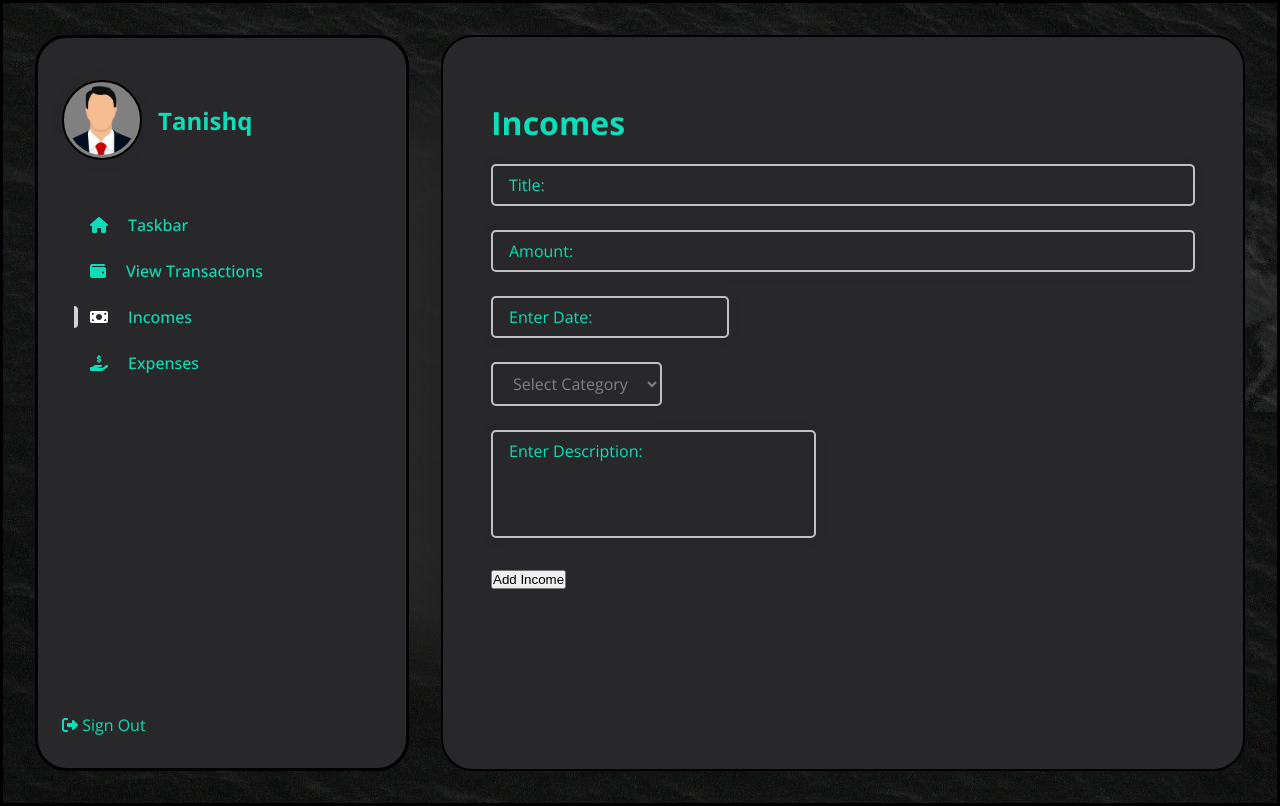
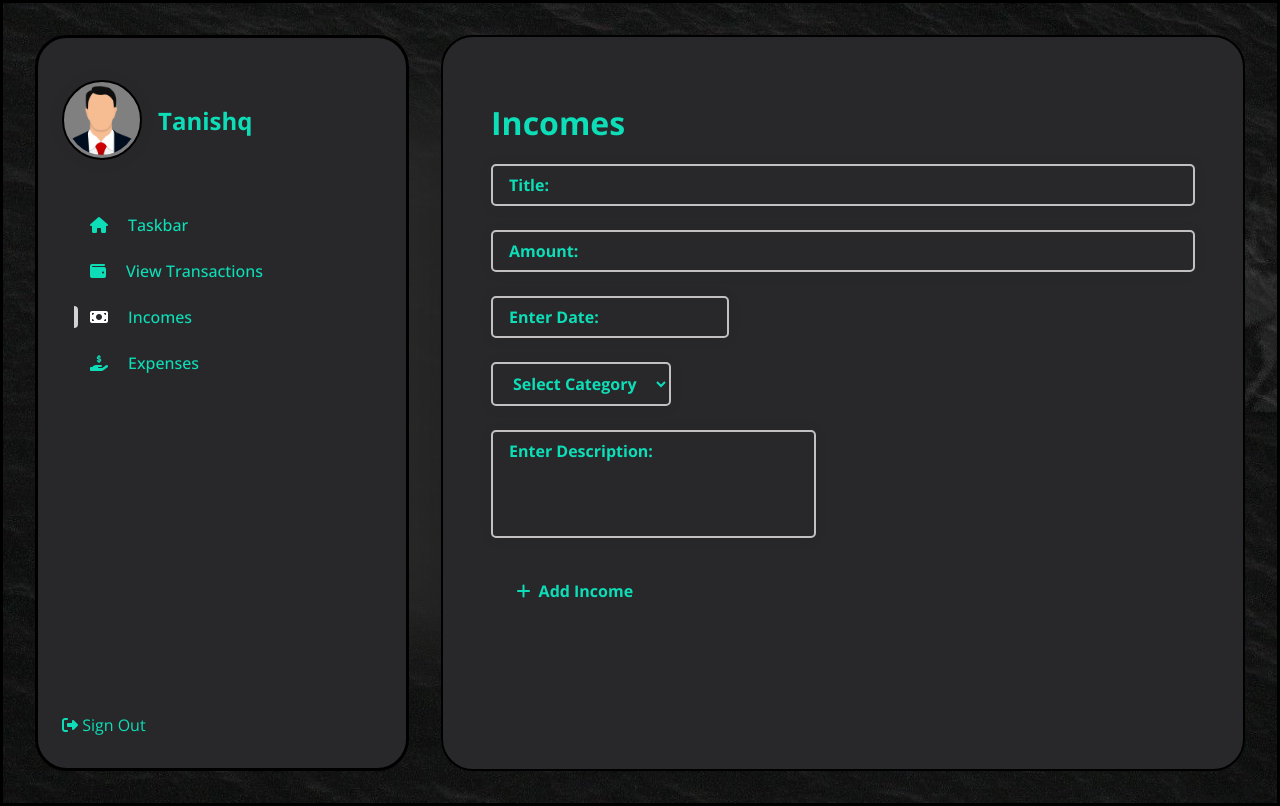
Before and after one commit to TanishqM1/Finance, a React (Create React App) app in the folder financeui/: page / in a window 1280 px wide. Both pictures are taken after a click on the item "Incomes". Built offline with nearby package versions, Linux system fonts and the light colour scheme.

Commit message:
Finished Income page, where you can add incomes.

```diff
--- a/financeui/src/components/Button/Button.js
+++ b/financeui/src/components/Button/Button.js
@@ -5,13 +5,29 @@ import { InnerLayout } from "../../styles/layout";
 // Determining properties for each individual button, dependent on the page we are exporting this to.
 function Button({name, icon, onClick, bg, bPad, color, bRadius}) {
     return (
-        <ButtonStyled >
-
+        <ButtonStyled style={{
+            background: bg,
+            padding: bPad,
+            radius: bRadius,
+            color: color,
+        }} onClick={onClick}>
+            {icon}
+            {name}
         </ButtonStyled>
     )
 }
 
-const ButtonStyled = <styled className="button"></styled>
+const ButtonStyled = styled.button`
+    outline: none;
+    border: none;
+    font-size: inherit;
+    font-weight: bold;
+    font-family: inherit;
+    display: flex;
+    align-items: center;
+    gap: .5rem;
+    border-radius: 5px;
+`;
 
 
 export default Button
--- a/financeui/src/components/Form/Form.js
+++ b/financeui/src/components/Form/Form.js
@@ -3,6 +3,8 @@ import styled from "styled-components";
 import 'react-datepicker/dist/react-datepicker.css';
 import DatePicker from 'react-datepicker';
 import { UseGlobalContext } from "../../context/globalcontext";
+import Button from "../Button/Button";
+import { addicon } from "../../utils/icons";
 
 function Form(){
     console.log('Form component is rendering');
@@ -91,7 +93,15 @@ function Form(){
 
 
             <div class="submit-btn">
-                <button>Add Income</button>
+                <Button
+                name={'Add Income'}
+                icon={addicon}
+                bPad={'.8rem 1.6rem'}
+                bRadius={'30px'}
+                color={'#0ddeb8'}
+                bg={'var(--color-accent'}
+
+                />
             </div>
 
 
@@ -121,11 +131,14 @@ input, select, textarea{
     box-shadow: 0px 1px 15px rgba(0, 0, 0, 0.06);
     // Color for 'Category'
     color: #0ddeb8;
+    font-weight: bold;
 
     &::placeholder{
         //color for the placeholder text
         color: #0ddeb8;
+        font-weight: bold;
     }
+
 
 }
 .input-control{
@@ -139,7 +152,7 @@ input, select, textarea{
     justify-content: flex-start;
     select{
         //color when nothing is slected (start)
-        color: grey;
+        color: #0ddeb8;
         //color after first item has been selected
         &:active, &:focus{
         color: #0ddeb8;
@@ -147,13 +160,17 @@ input, select, textarea{
 }
 }
 
-//** start next code here.
+
 .submit-btn{
 
     button{
         box-shadow: 0px 1px 15px rgba(0,0,0, 0.0.6) ;
+        font-weight: bold;
         &:hover{
-            background: red !important;
+            background: #0ddeb8 !important;
+            color: black !important;
+            font-size: larger !important;
+            border-radius: 30px !important;
         }
     }
 }
--- a/financeui/src/utils/icons.js
+++ b/financeui/src/utils/icons.js
@@ -3,3 +3,4 @@ export const Transaction = <i className="fa-solid fa-wallet"></i>
 export const Income = <i className="fa-solid fa-money-bill"></i>
 export const Expense = <i className="fa-solid fa-hand-holding-dollar"></i>
 export const signout = <i className="fa-solid fa-right-from-bracket"></i>
+export const addicon = <i class="fa-solid fa-plus"></i>
```
